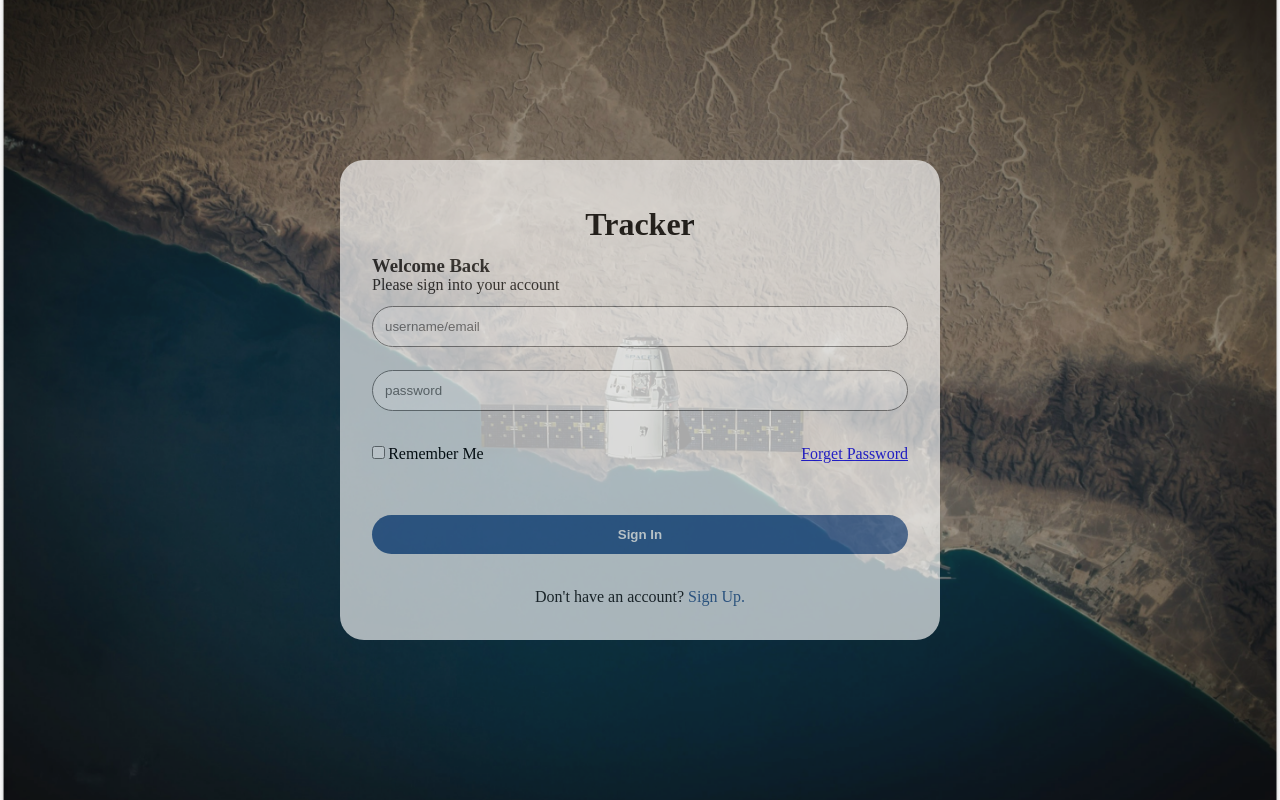
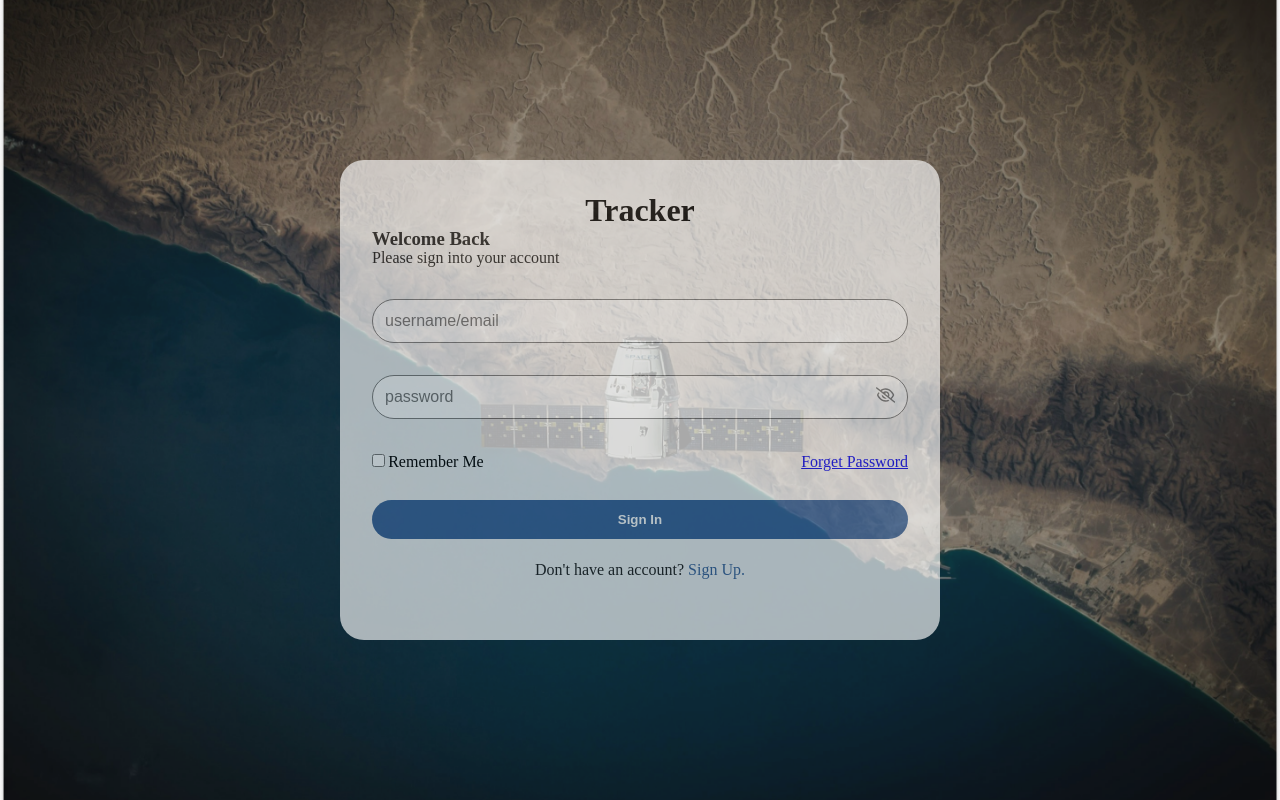
Before and after one commit to efyzhi/location_tracker---zid0124, a React (Vite) app: page /login in a window 1280 px wide. Built offline with nearby package versions, Linux system fonts and the light colour scheme.

Commit message:
login form completed

```diff
--- a/src/components/Auth/Login/Login.jsx
+++ b/src/components/Auth/Login/Login.jsx
@@ -1,29 +1,70 @@
-import React from "react";
+import React, { useState } from "react";
 import { useForm } from "react-hook-form";
+import { z } from "zod";
+import { zodResolver } from "@hookform/resolvers/zod";
 import "./login.css";
+import { FaRegEyeSlash } from "react-icons/fa6";
+import { LiaEyeSolid } from "react-icons/lia";
+
+
+const schema = z
+  .object({
+    // email: z.string().email(),
+    u_nameEmail: z.string().min(1, { message: "field is required" }),
+    userName: z.string().min(1, { message: "field is required" }),
+    password: z
+      .string()
+      .min(1, { message: "password field is required" })
+    });
 
 const Login = () => {
+  const [isPasswordVisible, setIsPasswordVisible] = useState(false)
+
+  const {
+    register,
+    handleSubmit,
+    formState: { errors, isSubmitting },
+    setError,
+  } = useForm({
+    resolver: zodResolver(schema),
+  });
+
+  const onSubmit = async (data) => {
+    await new Promise((resolve, reject) => {});
+    console.log(data);
+  };
+
+  const handlePasswordVisibility = () => {
+    setIsPasswordVisible(!isPasswordVisible)
+  }
   return (
     <div className="main-box">
       <div className="form-box">
         <h1>Tracker</h1>
         <h3>Welcome Back</h3>
         <p> Please sign into your account</p>
-        <form>
+        <form onSubmit={handleSubmit(onSubmit)}>
           <div>
             <input
-              name="u_nameEmail"
+              name="email"
+              {...register("email")}
               id="u_name"
+              type="text"
               placeholder="username/email"
               className="input-check"
             />
           </div>
           <div>
             <input name="password"
+              {...register("password")}
               id="password"
+              type={isPasswordVisible ? 'text' : 'password'}
               placeholder="password"
               className="input-check"
             />
+            <button type="button" onClick={handlePasswordVisibility}>
+              {isPasswordVisible ? <LiaEyeSolid className="pass-icon"/> : <FaRegEyeSlash className="pass-icon" />}
+              </button>
             <div className="forget">
               <div>
                 <input
@@ -36,7 +77,7 @@ const Login = () => {
               </div>
                 <a href="/signup">Forget Password</a>
             </div>
-            <button type="submit">Sign In</button>
+            <button className="btn-sec" type="submit">Sign In</button>
           </div>
           <div className="details">
             <p>
--- a/src/components/Auth/Login/login.css
+++ b/src/components/Auth/Login/login.css
@@ -15,11 +15,12 @@
   padding: 2rem;
   background-color: rgba(255, 255, 255, 0.92);
   opacity: 0.7;
-  line-height: 4rem;
+  /* line-height: 3.5rem; */
   width: 50%;
   border-radius: 1.5rem;
   height: 60%;
   max-width: 600px;
+  position: relative;
 }
 
 .input-check {
@@ -27,7 +28,18 @@
     border-radius: 1.5rem;
     border: 1px solid #7c7c7c;
     width: 100%;
+    font-size: 1rem;
+    margin-top: 2rem;
     color: #7c7c7c;
+}
+
+.pass-icon {
+  position: absolute;
+  right: 45px;
+  transform: translateY(-50%);
+  top: 49%;
+  font-size: 1.2rem;
+  color: #7c7c7c;
 }
 
 .checkbox {
@@ -37,7 +49,20 @@
 .forget {
   display: flex;
   justify-content: space-between;
+  margin-top: 1rem;
    bottom: 25px;
+}
+
+.btn-sec {
+  margin-top: 1.8rem;
+  padding: 0.75rem 1.5rem;
+  border-radius: 1.5rem;
+  border: none;
+  background-color: #386299;
+  color: white;
+  font-weight: bold;
+  cursor: pointer;
+  width: 100%;
 }
 
 .details {
--- a/src/components/Auth/Signup/SignUp.jsx
+++ b/src/components/Auth/Signup/SignUp.jsx
@@ -1,9 +1,10 @@
-import React from "react";
+import React, { useState } from "react";
 import './signup.css'
 import { useForm } from "react-hook-form";
 import { z } from "zod";
 import { zodResolver } from "@hookform/resolvers/zod";
 import { FaRegCircleUser } from "react-icons/fa6";
+import { LiaEyeSolid } from "react-icons/lia";
 import { MdOutlineMail } from "react-icons/md";
 import { FaRegEyeSlash } from "react-icons/fa";
 
@@ -24,6 +25,13 @@ const schema = z
   });
 
 const SignUp = () => {
+
+  const [isPasswordVisible, setIsPasswordVisible] = useState(false)
+
+  const handlePasswordVisibility = () => {
+    setIsPasswordVisible(!isPasswordVisible)
+  }
+
   const {
     register,
     handleSubmit,
@@ -81,26 +89,30 @@ const SignUp = () => {
         <input
           id="password"
           {...register("password")}
-          type="password"
+          type={isPasswordVisible ? 'text' : 'password'}
           placeholder="Password"
           className="input"
         />
-        <FaRegEyeSlash className="icons" />
+        <button type="button" onClick={handlePasswordVisibility}>
+              {isPasswordVisible ? <LiaEyeSolid className="icons pass"/> : <FaRegEyeSlash className="icons pass" />}
+              </button>
         {errors.password && <div className="errorMessage"> {errors.password?.message} </div>}
         </div>
         <div className="input-box">
         <input
           id="c_password"
           {...register("confirmPassword")}
-          type="password"
+          type={isPasswordVisible ? 'text' : 'password'}
           placeholder="Confirm Password"
           className="input"
         />
-        <FaRegEyeSlash className="icons" />
+        <button type="button" onClick={handlePasswordVisibility}>
+              {isPasswordVisible ? <LiaEyeSolid className="icons pass"/> : <FaRegEyeSlash className="icons pass" />}
+              </button>
         {errors.confirmPassword && <div className="errorMessage"> {errors.confirmPassword?.message} </div>}
         </div>
 
-        <button disabled={isSubmitting} type="submit">
+        <button className="btn" disabled={isSubmitting} type="submit">
           {" "}
           {isSubmitting ? "Loading..." : "Sign Up"}{" "}
         </button>
--- a/src/components/Auth/Signup/signup.css
+++ b/src/components/Auth/Signup/signup.css
@@ -57,7 +57,12 @@ input:first-child .input-box {
   right: 10px;
   transform: translateY(-50%);
   top: 50%;
+  font-size: 1.2rem;
   color: #7c7c7c;
+}
+
+.pass {
+  top: 39%;
 }
 
 .errorMessage {
@@ -70,7 +75,7 @@ input:first-child .input-box {
   top: 2.6rem;
 }
 
-button {
+.btn {
   margin-top: 1.8rem;
   padding: 0.75rem 1.5rem;
   border-radius: 1.5rem;
```
